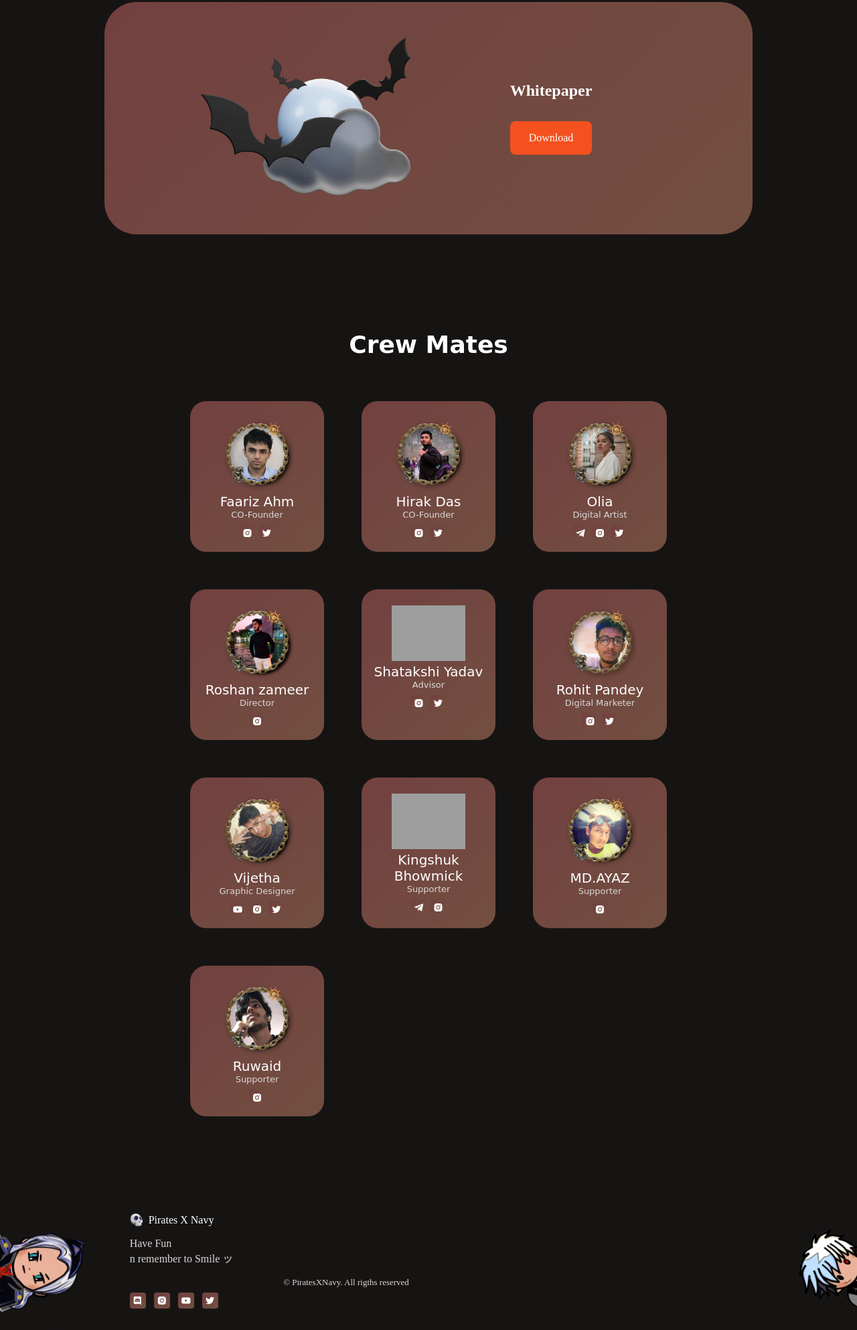
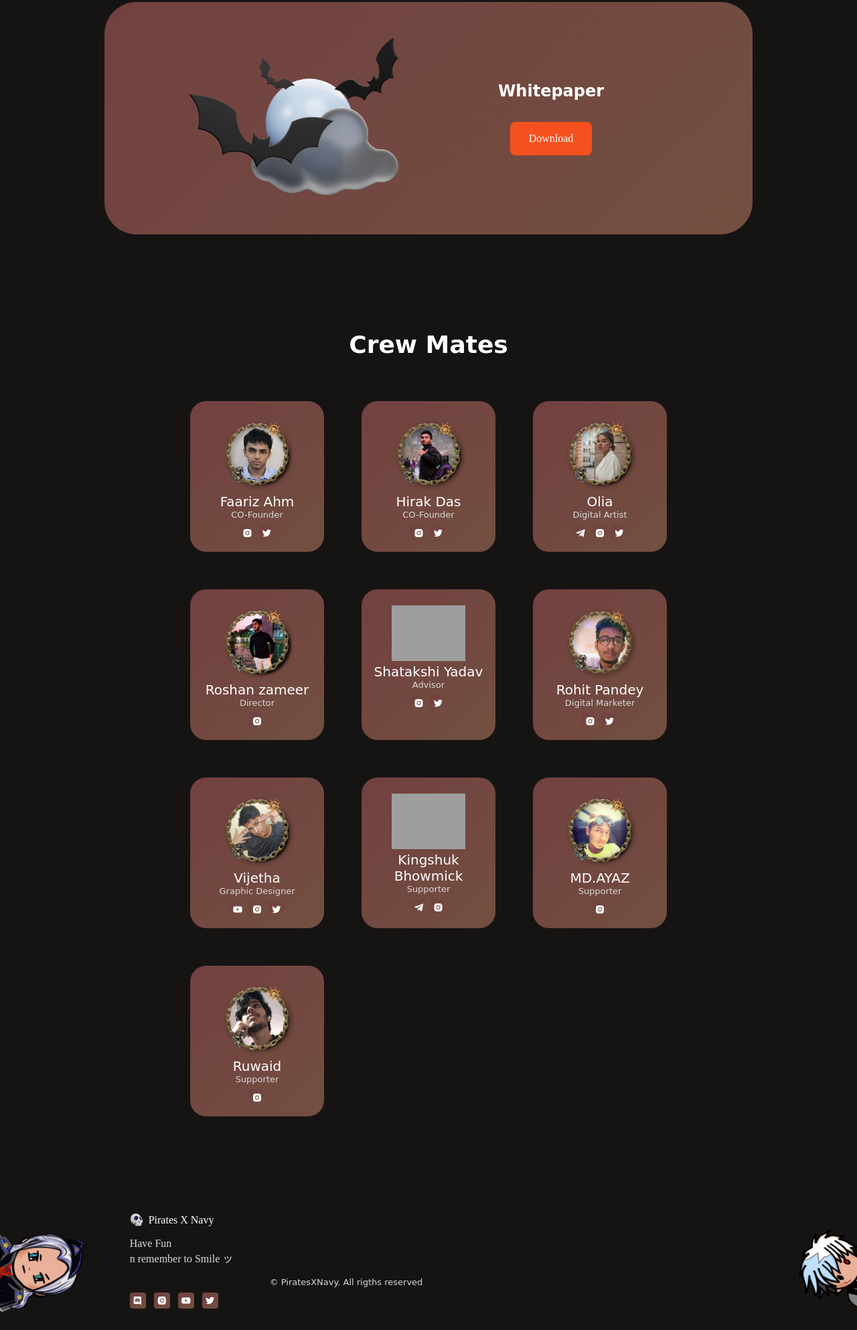
Before and after one commit to ItshirakD/ItshirakD.github.io, a plain HTML site: page index.html in a window 1280 px wide. Shown: the part 1859-3845 px from the top of the page at 67% size. Drawn offline with nearby package versions, Linux system fonts and the light colour scheme; grey boxes are pictures that could not be loaded.

Commit message:
Update index.html

```diff
--- a/index.html
+++ b/index.html
@@ -330,7 +330,7 @@
             <section class="section discount">
                 <div class="discount__container container grid">
                     <div class="discount__data">
-                        <h2 class="discount__title" > Whitepaper</h2>
+                        <h2 class="discount__title" style="font-family:'Inspiration',cursive" > Whitepaper</h2>
                         <a href="https://drive.google.com/file/d/1Gh_zmwrnjWOkUoRYj65lTJ3BHgBO6ugo/view?usp=drivesdk"target="_blank" class="button">Download</a>
                     </div>
 
@@ -567,7 +567,7 @@
                         </div>
                     </div>
 
-                <span class="footer__copy">&#169; PiratesXNavy. All rigths reserved</span>
+                <span class="footer__copy" style="font-family:'Inspiration',cursive">&#169; PiratesXNavy. All rigths reserved</span>
 
                 <img src="assets/img/footer1-img.png" alt="" class="footer__img-one">
                 <img src="assets/img/footer2-img.png" alt="" class="footer__img-two">
```
